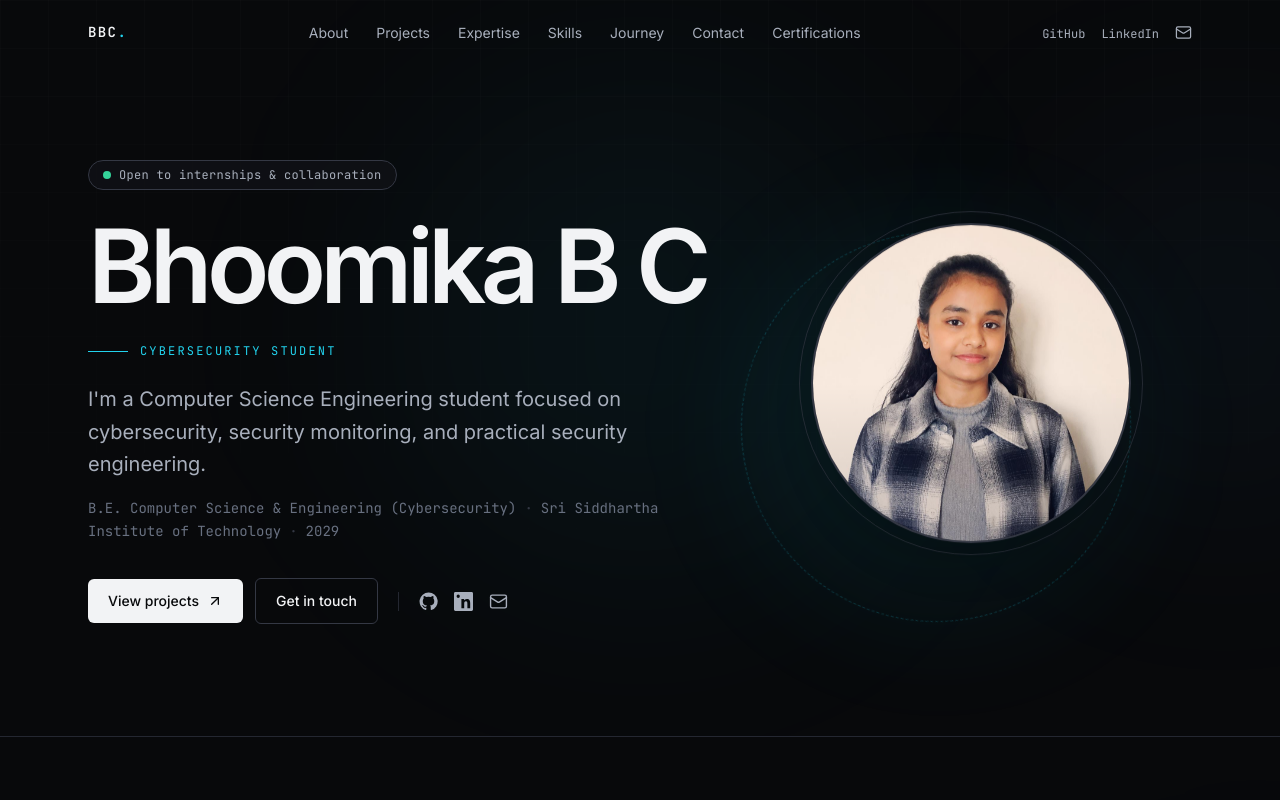
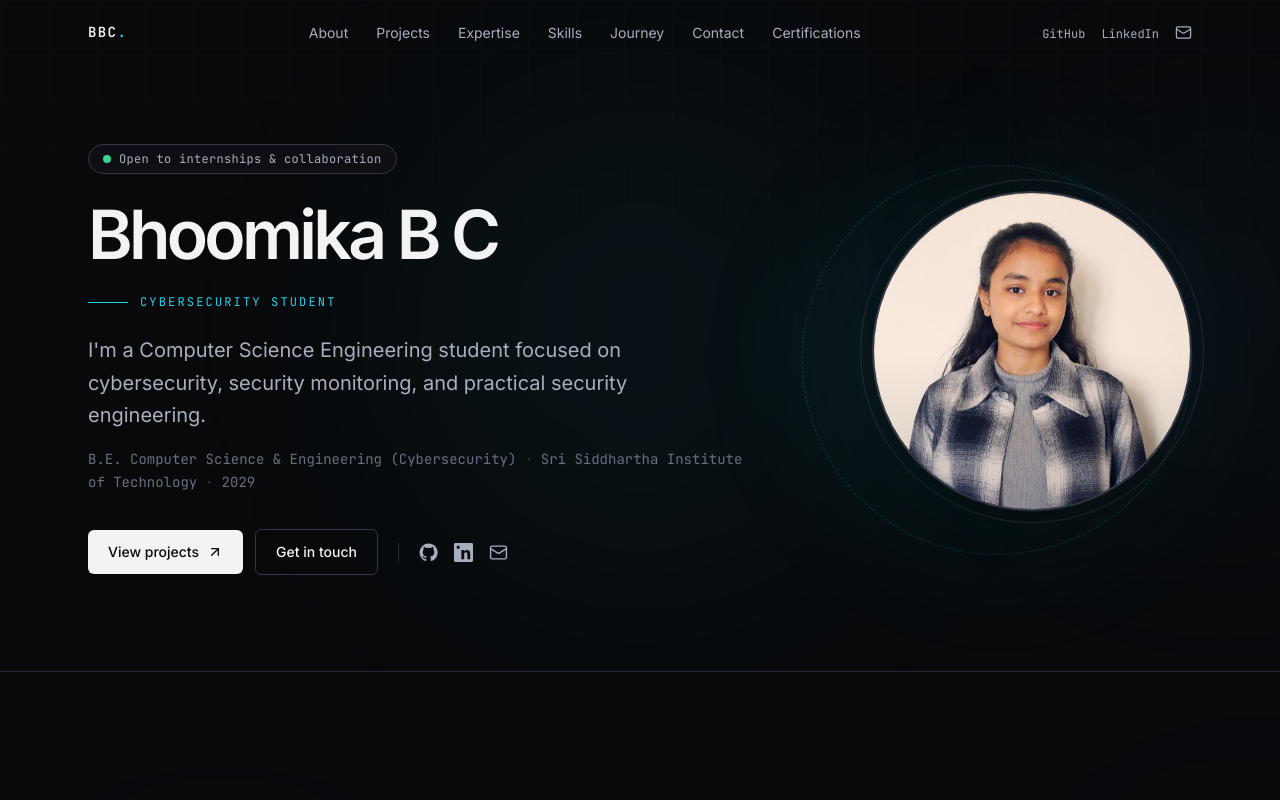
Before and after one commit to bhoomikagowda518-ops/cybersecurity-portfolio, a Next.js app: page / in a window 1280 px wide. Shown: the top 800 px of the page. Built offline with nearby package versions, Linux system fonts and the light colour scheme.

Commit message:
Fix hero layout and profile positioning

```diff
--- a/components/hero.tsx
+++ b/components/hero.tsx
@@ -34,7 +34,7 @@ export default function Hero() {
   return (
     <section
       id="home"
-      className="relative isolate overflow-hidden pt-32 pb-20 sm:pt-40 sm:pb-28"
+      className="relative isolate overflow-hidden pt-28 pb-20 sm:pt-36 sm:pb-24"
     >
       {/* Background */}
       <div className="pointer-events-none absolute inset-0 -z-10">
@@ -45,11 +45,13 @@ export default function Hero() {
         <div className="absolute right-[-120px] top-[20%] h-[350px] w-[350px] rounded-full bg-[var(--accent)]/5 blur-[120px]" />
       </div>
 
-      <div className="mx-auto max-w-6xl px-5 sm:px-6">
-        <div className="grid items-center gap-14 lg:grid-cols-[1.15fr_0.85fr] lg:gap-20">
+      <div className="mx-auto max-w-6xl px-6">
+        <div className="grid items-center gap-12 lg:grid-cols-[minmax(0,1fr)_380px] lg:gap-16">
 
-          {/* LEFT */}
-          <div className="animate-fade-up">
+          {/* =====================================================
+              LEFT CONTENT
+              ===================================================== */}
+          <div className="min-w-0 animate-fade-up">
 
             {/* Status */}
             <div className="mb-7 inline-flex items-center gap-2 rounded-full border border-[var(--border-strong)] bg-[var(--panel)]/80 px-3.5 py-1.5 backdrop-blur">
@@ -64,8 +66,17 @@ export default function Hero() {
               </span>
             </div>
 
-            {/* Name */}
-            <h1 className="whitespace-nowrap text-[clamp(2.15rem,8.5vw,6.4rem)] font-semibold leading-[0.95] tracking-[-0.055em] text-[var(--text)]">
+            {/* NAME */}
+            <h1
+              className="
+                whitespace-nowrap
+                text-[clamp(2rem,5.3vw,5.5rem)]
+                font-semibold
+                leading-[0.95]
+                tracking-[-0.055em]
+                text-[var(--text)]
+              "
+            >
               {SITE.name}
             </h1>
 
@@ -79,18 +90,22 @@ export default function Hero() {
             </div>
 
             {/* Description */}
-            <p className="mt-6 max-w-2xl text-base leading-relaxed text-[var(--text-muted)] sm:text-lg lg:text-xl">
+            <p className="mt-6 max-w-2xl text-lg leading-relaxed text-[var(--text-muted)] sm:text-xl">
               I&apos;m a Computer Science Engineering student focused on
               cybersecurity, security monitoring, and practical security
               engineering.
             </p>
 
             {/* Education */}
-            <p className="mt-4 max-w-2xl font-mono-brand text-[11px] leading-relaxed text-[var(--text-faint)] sm:text-xs lg:text-sm">
+            <p className="mt-4 max-w-2xl font-mono-brand text-xs leading-relaxed text-[var(--text-faint)] sm:text-sm">
               B.E. Computer Science & Engineering (Cybersecurity)
+
               <span className="mx-2 text-[var(--border-strong)]">·</span>
+
               Sri Siddhartha Institute of Technology
+
               <span className="mx-2 text-[var(--border-strong)]">·</span>
+
               2029
             </p>
 
@@ -116,7 +131,7 @@ export default function Hero() {
                 Get in touch
               </a>
 
-              {/* Socials */}
+              {/* Social icons */}
               <div className="ml-2 flex items-center gap-4 border-l border-[var(--border)] pl-5">
 
                 <a
@@ -151,40 +166,91 @@ export default function Hero() {
             </div>
           </div>
 
-          {/* RIGHT — PHOTO */}
+          {/* =====================================================
+              RIGHT PHOTO
+              ===================================================== */}
           <div
-            className="relative flex justify-center lg:justify-end animate-fade-up"
+            className="
+              relative
+              flex
+              min-h-[340px]
+              items-center
+              justify-center
+              lg:min-h-[430px]
+              lg:justify-end
+              animate-fade-up
+            "
             style={{ animationDelay: '180ms' }}
           >
 
-            {/* Decorative glow */}
-            <div className="absolute h-64 w-64 animate-photo-glow rounded-full bg-[var(--accent-cyan)]/10 blur-3xl sm:h-96 sm:w-96" />
+            {/* Glow */}
+            <div
+              className="
+                absolute
+                h-72
+                w-72
+                animate-photo-glow
+                rounded-full
+                bg-[var(--accent-cyan)]/10
+                blur-3xl
+                sm:h-96
+                sm:w-96
+              "
+            />
 
             {/* Rotating ring */}
-            <div className="absolute h-[275px] w-[275px] animate-spin-slow rounded-full border border-dashed border-[var(--accent-cyan)]/20 sm:h-[390px] sm:w-[390px]" />
+            <div
+              className="
+                absolute
+                h-[285px]
+                w-[285px]
+                animate-spin-slow
+                rounded-full
+                border
+                border-dashed
+                border-[var(--accent-cyan)]/20
+                sm:h-[390px]
+                sm:w-[390px]
+              "
+            />
 
             {/* Photo */}
             <div className="relative animate-photo-float">
 
+              {/* Outer border */}
               <div className="absolute -inset-3 rounded-full border border-[var(--border-strong)] opacity-70" />
 
-              <div className="relative h-60 w-60 overflow-hidden rounded-full border-2 border-[var(--border-strong)] bg-[var(--panel)] shadow-2xl shadow-black/20 sm:h-80 sm:w-80">
-
+              {/* Image */}
+              <div
+                className="
+                  relative
+                  h-64
+                  w-64
+                  overflow-hidden
+                  rounded-full
+                  border-2
+                  border-[var(--border-strong)]
+                  bg-[var(--panel)]
+                  shadow-2xl
+                  shadow-black/20
+                  sm:h-80
+                  sm:w-80
+                "
+              >
                 <Image
                   src="/profile.jpg"
                   alt="Bhoomika B C"
                   fill
                   priority
                   className="object-cover"
-                  sizes="(max-width: 640px) 240px, 320px"
+                  sizes="(max-width: 640px) 256px, 320px"
                 />
 
-                {/* Subtle overlay */}
                 <div className="pointer-events-none absolute inset-0 rounded-full bg-gradient-to-t from-black/15 via-transparent to-transparent" />
-
               </div>
             </div>
           </div>
+
         </div>
       </div>
     </section>
```
